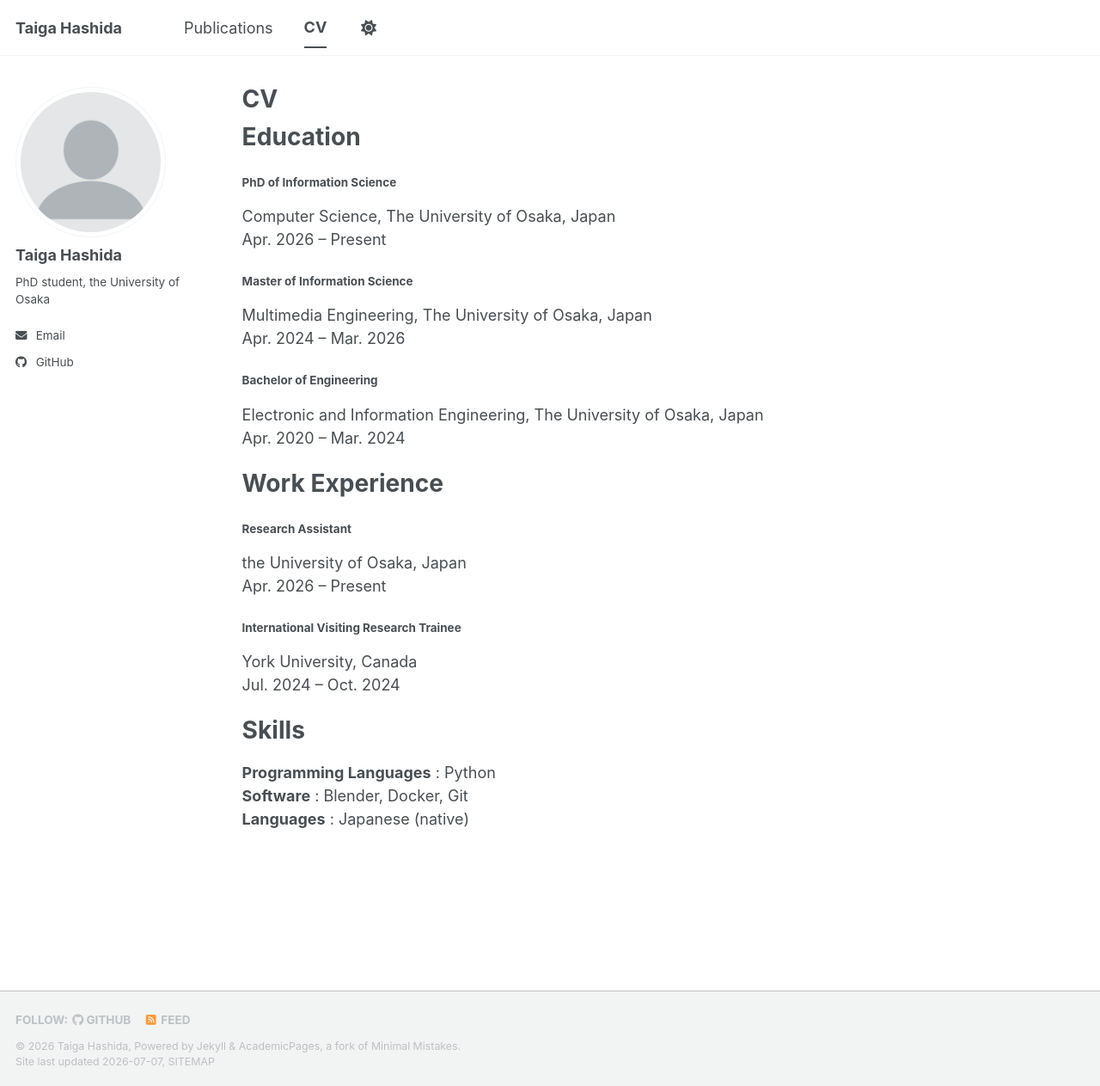
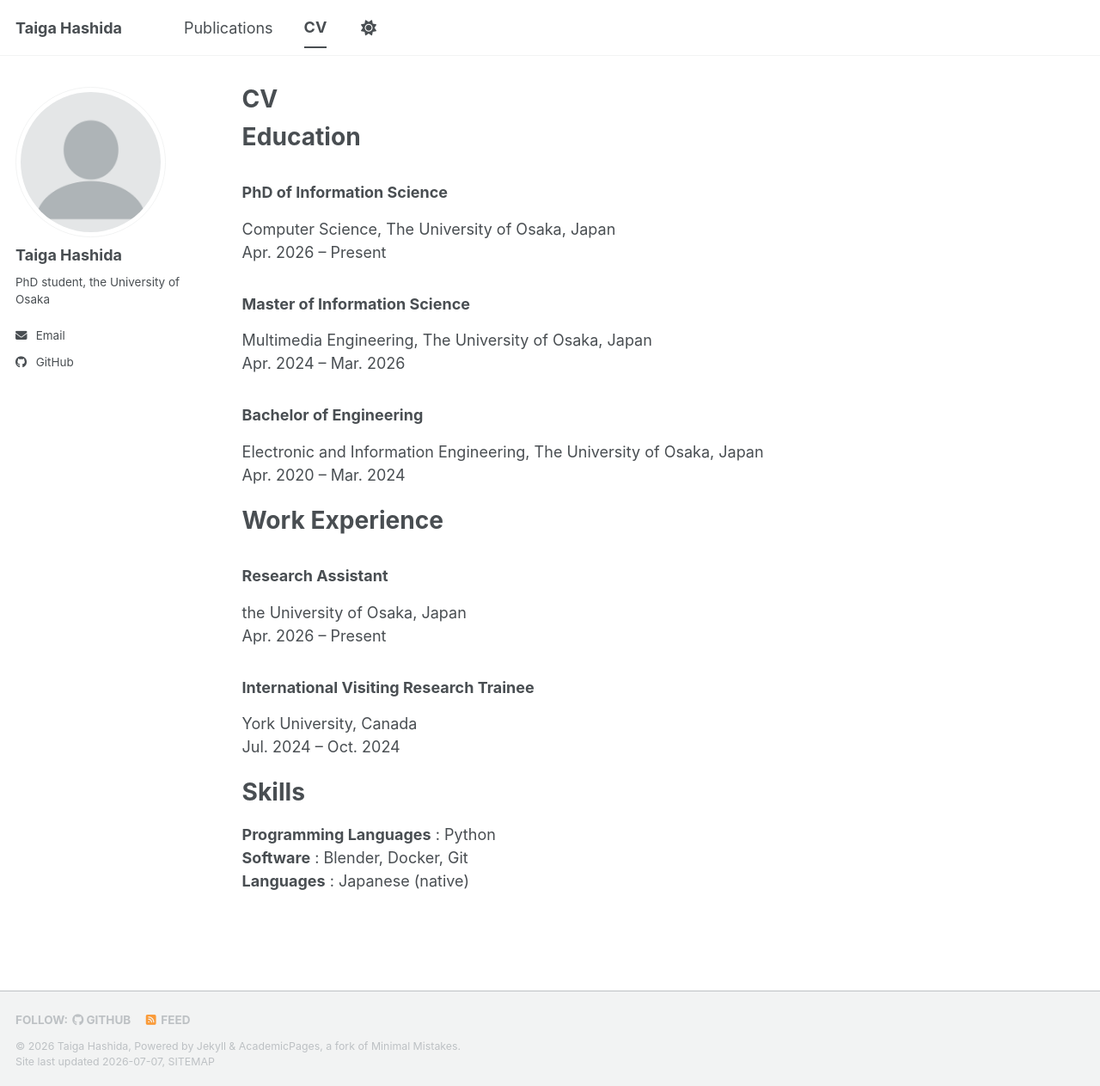
Before and after one commit to mottya2022/mottya2022.github.io, a Jekyll site: the page built from _pages/cv.md, in a window 1280 px wide and 1263 px high. Shown: the whole window at 86% size. Built offline with Jekyll 4.4.1, drawn with Linux system fonts in a browser that asks for light colours; a style sheet for code colours, icons or effects is not loaded.

Commit message:
'update'

```diff
--- a/_pages/cv.md
+++ b/_pages/cv.md
@@ -11,22 +11,22 @@ redirect_from:
 
 Education
 ======
-#### PhD of Information Science
+### PhD of Information Science
 Computer Science, The University of Osaka, Japan
 Apr. 2026 – Present
-#### Master of Information Science
+### Master of Information Science
 Multimedia Engineering, The University of Osaka, Japan
 Apr. 2024 – Mar. 2026
-#### Bachelor of Engineering
+### Bachelor of Engineering
 Electronic and Information Engineering, The University of Osaka, Japan
 Apr. 2020 – Mar. 2024
 
 Work Experience
 ======
-#### Research Assistant
+### Research Assistant
 the University of Osaka, Japan
 Apr. 2026 – Present
-#### International Visiting Research Trainee
+### International Visiting Research Trainee
 York University, Canada
 Jul. 2024 – Oct. 2024
 
```
